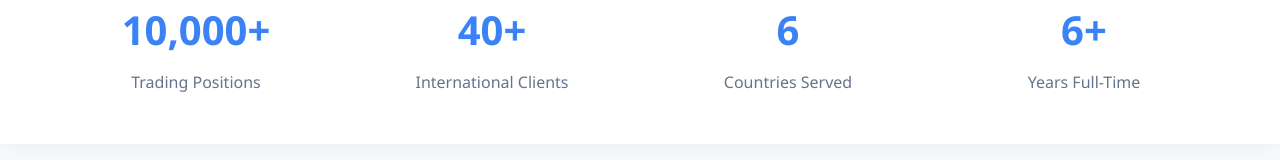
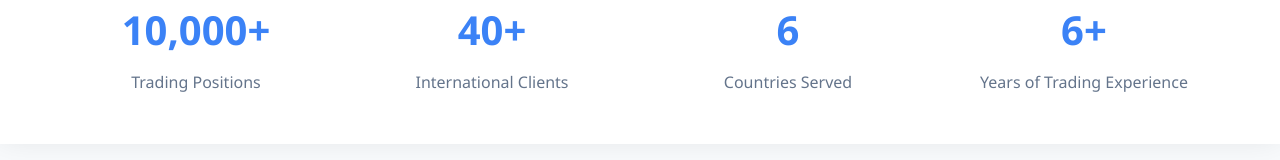
Before and after one commit to Abdulrahman3fify/elshimy-site, a React (Create React App) app: page / in a window 1280 px wide. Shown: the part 473-633 px from the top of the page. Built offline with nearby package versions, Linux system fonts and the light colour scheme.

Commit message:
Update text in App.js to specify "Years of Trading Experience" instead of "Years Full-Time".

```diff
--- a/src/App.js
+++ b/src/App.js
@@ -97,7 +97,7 @@ function App() {
           </div>
           <div className="stat-item">
             <h3>6+</h3>
-            <p>Years Full-Time</p>
+            <p>Years of Trading Experience</p>
           </div>
         </div>
       </div>
```
